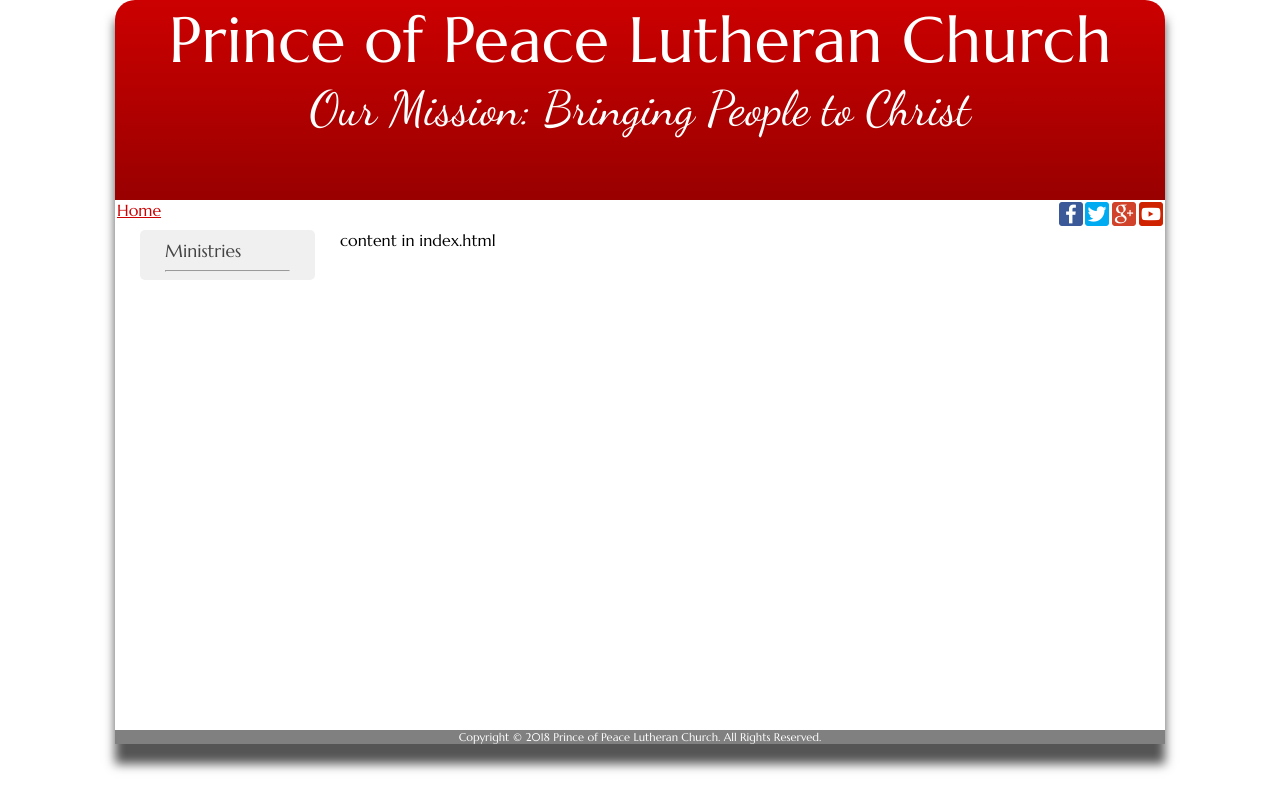
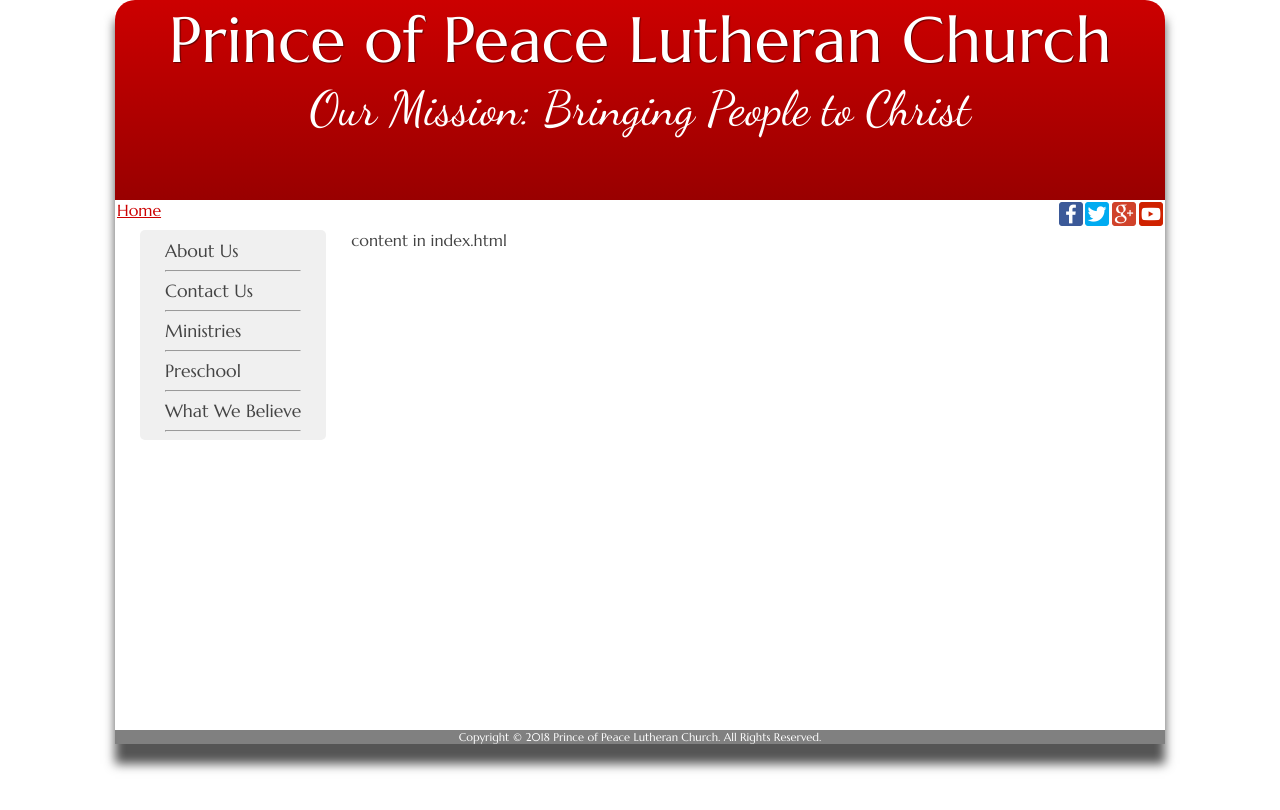
Before and after one commit to weslowsk/princeofpeace, a Jekyll site: the page built from index.html, in a window 1280 px wide. Shown: the top 810 px of the page. Built offline with Jekyll 4.4.1, drawn with Linux system fonts in a browser that asks for light colours.

Commit message:
update template

```diff
--- a/_includes/header.html
+++ b/_includes/header.html
@@ -1,33 +1,3 @@
-<!--
-<header class="site-header">
-
-  <div class="wrapper">
-
-    <a class="site-title" href="{{ site.baseurl }}/">{{ site.title }}</a>
-
-    <nav class="site-nav">
-      <a href="#" class="menu-icon">
-        <svg viewBox="0 0 18 15">
-          <path fill="#424242" d="M18,1.484c0,0.82-0.665,1.484-1.484,1.484H1.484C0.665,2.969,0,2.304,0,1.484l0,0C0,0.665,0.665,0,1.484,0 h15.031C17.335,0,18,0.665,18,1.484L18,1.484z"/>
-          <path fill="#424242" d="M18,7.516C18,8.335,17.335,9,16.516,9H1.484C0.665,9,0,8.335,0,7.516l0,0c0-0.82,0.665-1.484,1.484-1.484 h15.031C17.335,6.031,18,6.696,18,7.516L18,7.516z"/>
-          <path fill="#424242" d="M18,13.516C18,14.335,17.335,15,16.516,15H1.484C0.665,15,0,14.335,0,13.516l0,0 c0-0.82,0.665-1.484,1.484-1.484h15.031C17.335,12.031,18,12.696,18,13.516L18,13.516z"/>
-        </svg>
-      </a>
-
-      <div class="trigger">
-        {% for my_page in site.pages %}
-          {% if my_page.title %}
-          <a class="page-link" href="{{ my_page.url | prepend: site.baseurl }}">{{ my_page.title }}</a>
-          {% endif %}
-        {% endfor %}
-      </div>
-    </nav>
-
-  </div>
-
-</header>
--->
-
 <header>
   <h1>
     Prince of Peace Lutheran Church
@@ -42,7 +12,7 @@
       {% assign b = " " %}
       {% capture b %}{{site.baseurl}}{% endcapture %}
       <span class="breadcrumb-item"><a href="{{site.baseurl}}/">Home</a></span>
-      {% for p in page.category %}
+      {% for p in page.title %}
       <span>&rtrif;</span><span>
       <!--  <a href="{{b}}/{{p}}">{{p}}</a>
       -->
--- a/_sass/_layout.scss
+++ b/_sass/_layout.scss
@@ -4,6 +4,8 @@ body {
     background: white;
     // removes any margin for the browser window
     margin: 0;
+    color: #444
+
 }
 
 a {
@@ -12,6 +14,12 @@ a {
 
 p {
     padding-left: 10px;
+
+}
+
+h1 {
+    text-shadow: 1px 1px 1px rgba(0,0,0,0.5);
+    font-size: 1.8em;
 }
 
 #full-page {
--- /dev/null
+++ b/contact.html
@@ -0,0 +1,6 @@
+---
+layout: default
+title: Contact Us
+---
+
+content in contact.html
--- /dev/null
+++ b/preschool.html
@@ -0,0 +1,6 @@
+---
+layout: default
+title: Preschool
+---
+
+content in preschool.html
--- /dev/null
+++ b/whatwebelieve.html
@@ -0,0 +1,6 @@
+---
+layout: default
+title: What We Believe
+---
+
+content in whatwebelieve.html
```
Also changed, not shown: about.html (added, +11 -0 lines).
